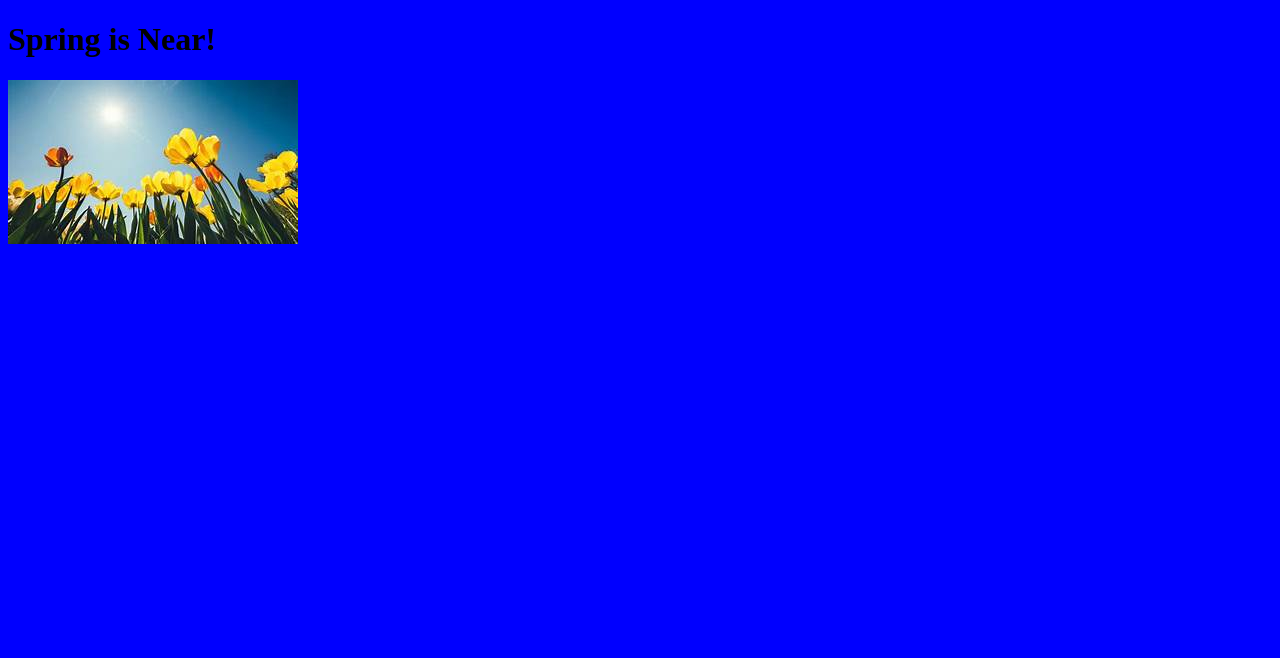
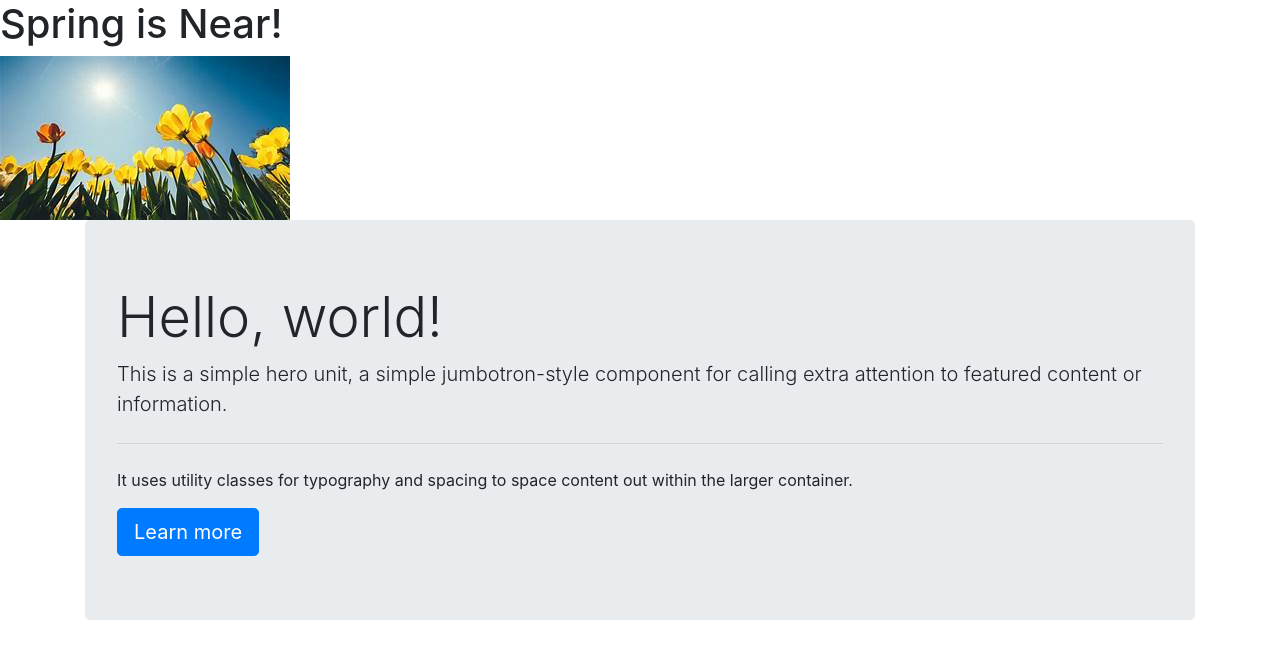
Before and after one commit to hopeviles24/Spring, a plain HTML site: page index.html in a window 1280 px wide. Drawn offline with nearby package versions, Linux system fonts and the light colour scheme.

Commit message:
added bootstrap element

```diff
--- a/index.html
+++ b/index.html
@@ -1,12 +1,31 @@
 <!DOCTYPE html>
 <html lang="en" dir="ltr">
+
 <head>
   <meta charset="utf-8">
   <link rel="stylesheet" href="styles.css">
+  <link rel="stylesheet" href="https://stackpath.bootstrapcdn.com/bootstrap/4.5.0/css/bootstrap.min.css" integrity="sha384-9aIt2nRpC12Uk9gS9baDl411NQApFmC26EwAOH8WgZl5MYYxFfc+NcPb1dKGj7Sk" crossorigin="anonymous">
+<meta name="viewport" content="width=device-width, initial-scale=1, shrink-to-fit=no">
   <title>Git Practice</title>
 </head>
+
 <body>
   <h1>Spring is Near!</h1>
   <img src="spring.jpg" alt="Spring">
+  <div class="container">
+    <div class="jumbotron">
+      <h1 class="display-4">Hello, world!</h1>
+      <p class="lead">This is a simple hero unit, a simple jumbotron-style component for calling extra attention to featured content or information.</p>
+      <hr class="my-4">
+      <p>It uses utility classes for typography and spacing to space content out within the larger container.</p>
+      <a class="btn btn-primary btn-lg" href="#" role="button">Learn more</a>
+    </div>
+  </div>
+
+
+  <script src="https://code.jquery.com/jquery-3.5.1.slim.min.js" integrity="sha384-DfXdz2htPH0lsSSs5nCTpuj/zy4C+OGpamoFVy38MVBnE+IbbVYUew+OrCXaRkfj" crossorigin="anonymous"></script>
+  <script src="https://cdn.jsdelivr.net/npm/popper.js@1.16.0/dist/umd/popper.min.js" integrity="sha384-Q6E9RHvbIyZFJoft+2mJbHaEWldlvI9IOYy5n3zV9zzTtmI3UksdQRVvoxMfooAo" crossorigin="anonymous"></script>
+  <script src="https://stackpath.bootstrapcdn.com/bootstrap/4.5.0/js/bootstrap.min.js" integrity="sha384-OgVRvuATP1z7JjHLkuOU7Xw704+h835Lr+6QL9UvYjZE3Ipu6Tp75j7Bh/kR0JKI" crossorigin="anonymous"></script>
 </body>
+
 </html>
```
Lines whose indentation alone changed are shown as unchanged.
